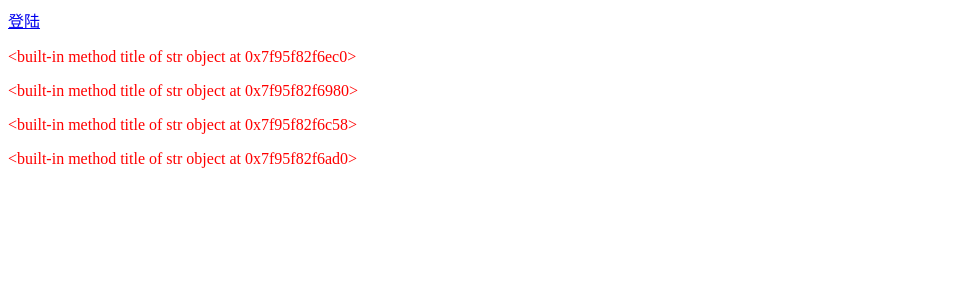
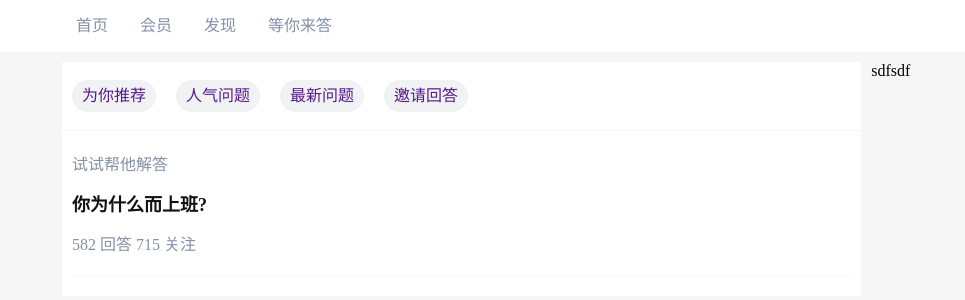
Before and after one commit to yang529593122/python_flask, a Flask app: page / in a window 1280 px wide. Shown: the top 300 px of the page, without its empty margins (0-965 px from the left). Run offline with Flask 2, Linux system fonts and the light colour scheme; data that the repository does not hold is empty.

Commit message:
update files

```diff
--- a/app.py
+++ b/app.py
@@ -1,4 +1,4 @@
-from flask import Flask, request, jsonify, redirect, url_for, make_response
+from flask import Flask, request, redirect, url_for, make_response, Blueprint
 from flask import render_template
 from common.mysql_operate import db
 
@@ -10,6 +10,7 @@ def hello_world():
     name = request.cookies.get('username')
     sql = "SELECT * FROM article"
     data = db.select_db(sql)
+
     if data:
         return render_template('index.html', data=data, username=name)
     return render_template('index.html', data='yang')
@@ -33,11 +34,17 @@ def hello_home():
 @app.route('/loginout')
 def login_out():
     resp = make_response(redirect(url_for('hello_world')))
-    resp.set_cookie('username', '')
+    resp.delete_cookie('username')
     return resp
 
 
+@app.route('/wait')
+def wait():
+    return render_template('index.html')
+
+
 if __name__ == '__main__':
+
     # 参数 host port debug options
     # host 要监听的主机名 默认 127.0.0.1
     # port 端口  默认 500
--- a/static/css/index.css
+++ b/static/css/index.css
@@ -1,3 +1,95 @@
-p{
-    color: red;
+*{
+    margin: 0;
+    padding: 0;
 }
+body{
+    background: #f6f6f6;
+}
+a{
+    text-decoration: none;
+
+}
+.header{
+    height: 52px;
+    line-height: 52px;
+    position: fixed;
+    width: 100%;
+    left: 0;
+    top: 0;
+    background: #fff;
+}
+.header_top{
+    min-width: 1000px;
+    max-width: 1156px;
+    margin: 0 auto;
+    color: #8590a6;
+}
+.header_top a{
+    padding: 0 14px;
+    color: #8590a6;
+}
+
+.main{
+    padding-top: 52px;
+}
+.contents{
+    min-width: 1000px;
+    max-width: 1156px;
+    margin: 0 auto;
+}
+
+
+.wait{
+    margin-top:10px;
+    overflow: hidden;
+}
+.wait-left{
+    width: 70%;
+    float: left;
+    padding-right: 10px;
+    box-sizing: border-box;
+}
+.wait-nav{
+    background: #fff;
+    height: 68px;
+    line-height: 68px;
+    border-bottom: 1px solid #f6f6f6;
+    padding: 0 10px;
+    display: flex;
+    align-content: center;
+}
+.wait-nav a{
+    display: block;
+    height: 32px;
+    line-height: 32px;
+    margin-right: 20px;
+    padding: 0 10px;
+    background: rgba(133,144,166,.12);
+    border-radius: 16px;
+    margin-top: 18px;
+}
+.wait-list{
+    background: #fff;
+    padding: 0 10px;
+    padding-bottom: 20px;
+}
+.wait-list-item{
+    padding: 20px 0;
+    border-bottom: 1px solid #f6f6f6;
+}
+.wait-list-item-title{
+    color: rgb(133, 144, 166);
+}
+.wait-list-item p {
+    padding: 15px 0;
+    font-size: 18px;
+    font-weight: 600;
+    color: #121212;
+}
+.wait-list-item span{
+    color: #8590a6;
+}
+.wait-right{
+    width: 30%;
+    float: right;
+}
--- /dev/null
+++ b/templates/header.html
@@ -0,0 +1,10 @@
+<div class="header">
+    <div class="header-logo"></div>
+    <div class="header_top">
+        <a href="/">首页</a>
+        <a href="/vip">会员</a>
+        <a href="/found">发现</a>
+        <a href="/wait">等你来答</a>
+    </div>
+    <div class="user_img"></div>
+</div>
--- a/templates/index.html
+++ b/templates/index.html
@@ -2,21 +2,23 @@
 <html lang="en">
 <head>
     <meta charset="UTF-8">
-    <title>Title</title>
+    <title>知乎</title>
     <link rel="stylesheet" href="/static/css/index.css">
 </head>
 <body>
 <div>
-    {% if username %}
-         <a href="/loginout">退出</a>
-         <span>欢迎 {{ username }}  同学</span>
-    {% else %}
-        <a href="/login">登陆</a>
-    {% endif %}
+    {% include 'header.html' %}
+    {% include 'main.html' %}
+{#    {% if username %}#}
+{#         <a href="/loginout">退出</a>#}
+{#         <span>欢迎 {{ username }}  同学</span>#}
+{#    {% else %}#}
+{#        <a href="/login">登陆</a>#}
+{#    {% endif %}#}
 
 </div>
-{% for k in data %}
-    <p>{{ k.title }}</p>
-{% endfor %}
+{#{% for k in data %}#}
+{#    <p>{{ k.title }}</p>#}
+{#{% endfor %}#}
 </body>
 </html>
--- /dev/null
+++ b/templates/main.html
@@ -0,0 +1,5 @@
+<div class="main">
+    <div class="contents">
+        {% include './wait/index.html' %}
+    </div>
+</div>
--- /dev/null
+++ b/templates/wait/index.html
@@ -0,0 +1,23 @@
+<div class="wait">
+    <div class="wait-left">
+        <div class="wait-nav">
+            <a href="">为你推荐</a>
+            <a href="">人气问题</a>
+            <a href="">最新问题</a>
+            <a href="">邀请回答</a>
+        </div>
+        <div class="wait-list">
+            <div class="wait-list-item">
+                <div class="wait-list-item-title">试试帮他解答</div>
+                <p>你为什么而上班?</p>
+                <div>
+                    <span>582 回答</span>
+                    <span>715 关注</span>
+                </div>
+            </div>
+        </div>
+    </div>
+    <div class="wait-right">
+        sdfsdf
+    </div>
+</div>
```
Also changed, not shown: templates/home/index.html (added, +10 -0 lines), templates/wait.html (added, +18 -0 lines).
